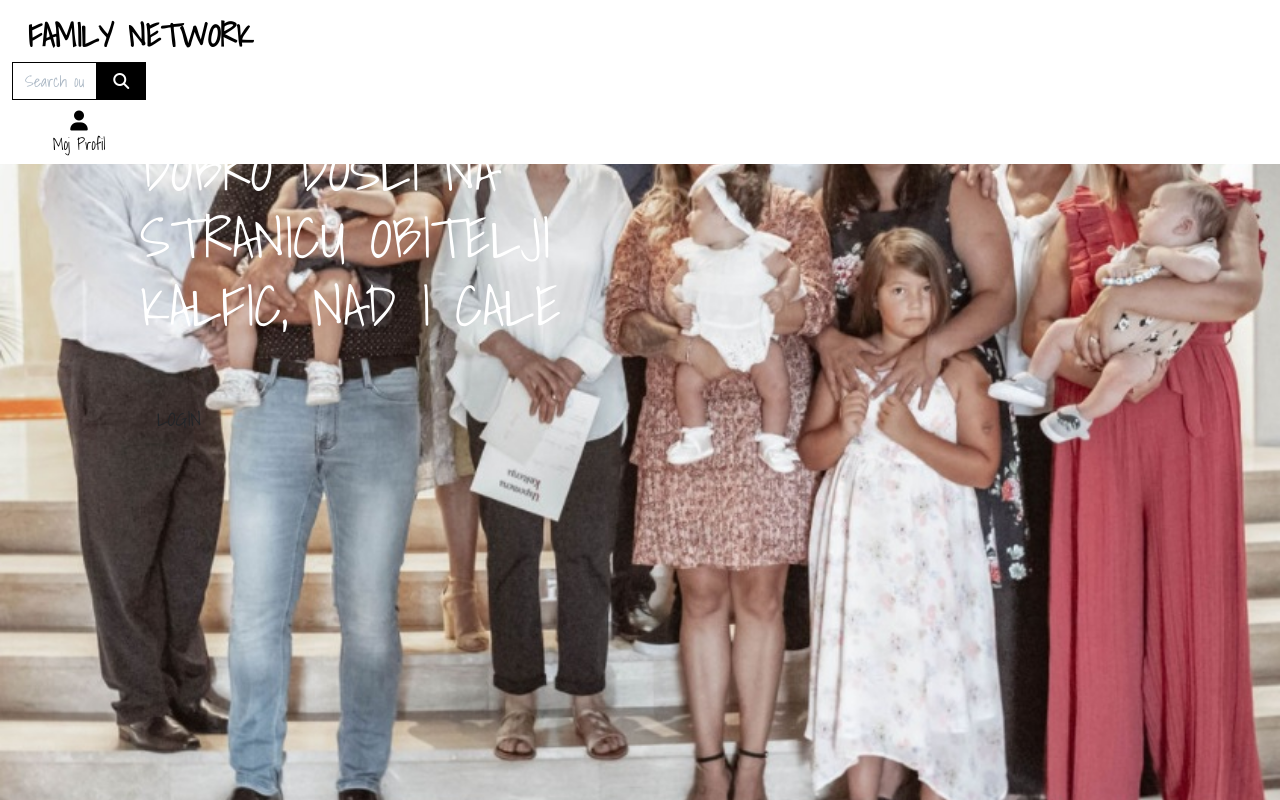
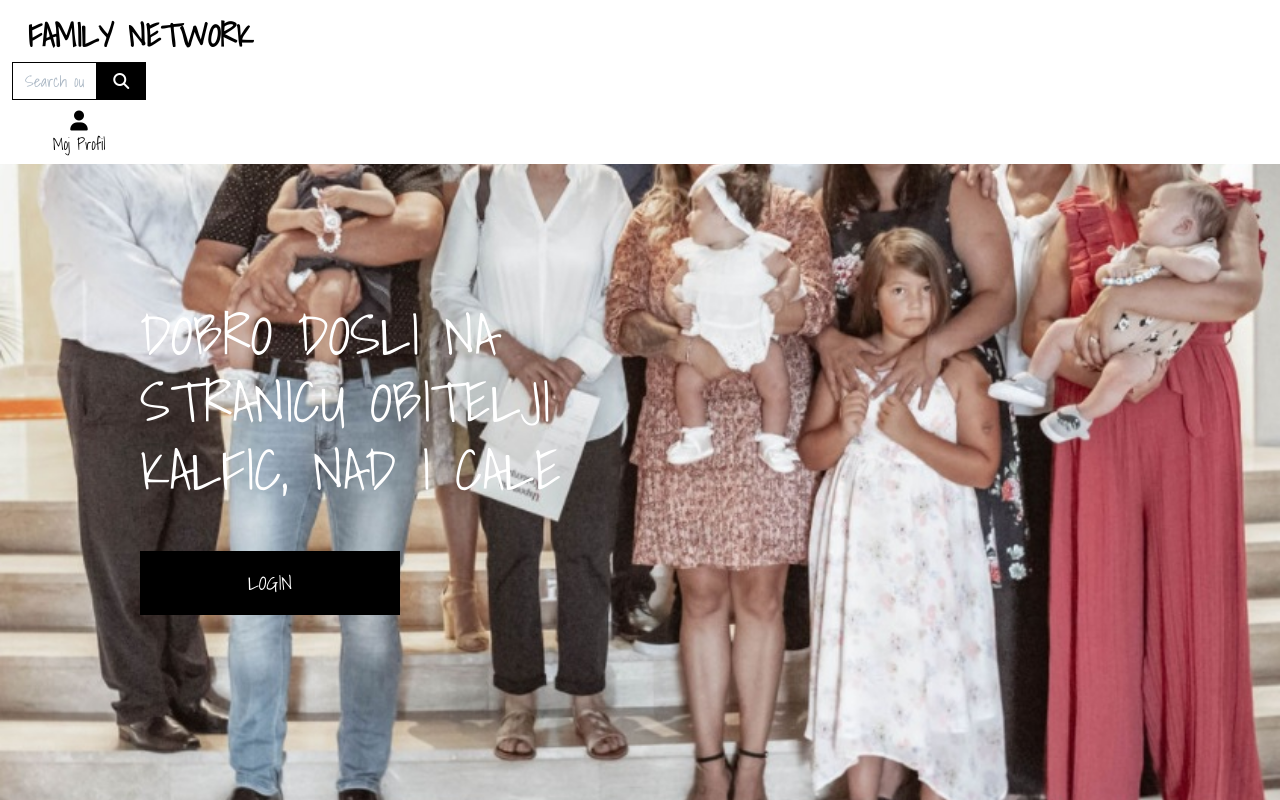
Before and after one commit to onadj/familynetwork, a Django app: page / in a window 1280 px wide. Run offline with Django 3.2, Linux system fonts and the light colour scheme; some libraries are stand-ins or nearby versions.

Commit message:
added login button

```diff
--- a/home/templates/home/index.html
+++ b/home/templates/home/index.html
@@ -1,14 +1,14 @@
 {% extends "base.html" %}
 {% load static %}
 {% block page_header %}
-
-<div clacc="container header-container">
-
-    <div ckass="row">
-        <div class="col"></div>
+<div class="container header-container">
+    <div class="row">
+        <div class="col">
+        </div>
     </div>
 </div>
 {% endblock %}
+
 {% block content %}
 <div class="container h-100">
     <div class="row h-100">
@@ -16,7 +16,7 @@
             <h1 class="display-4 logo-font text-white">Dobro dosli na stranicu obitelji Kalfic, Nad i Cale</h1>
             <div class="my-5">
                 <h4>
-                    <a href="" class=" btn btn-lg rounded-0 text-uppercase py-3">Login</a>
+                    <a href="" class="shop-now-button btn btn-lg rounded-0 text-uppercase py-3">Login</a>
                 </h4>
             </div>
         </div>
```
